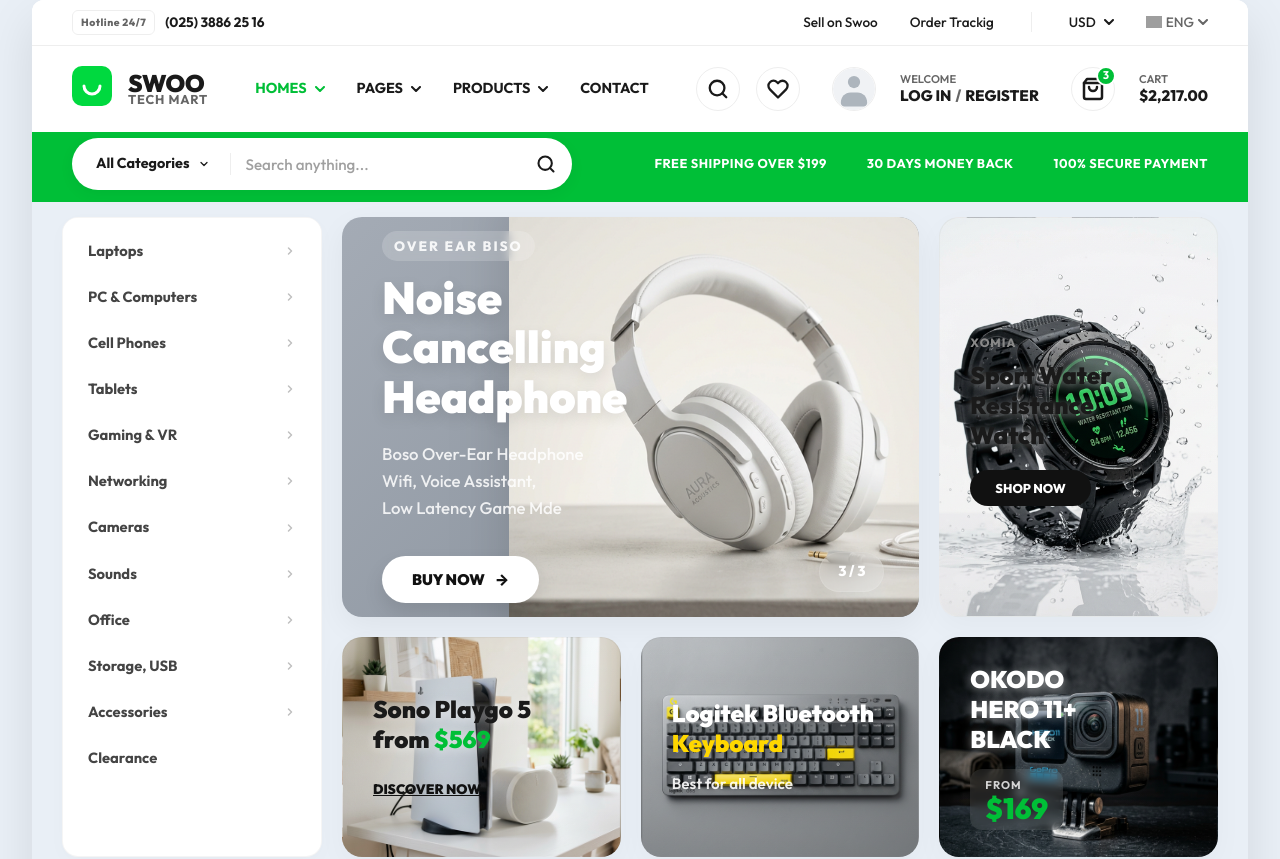
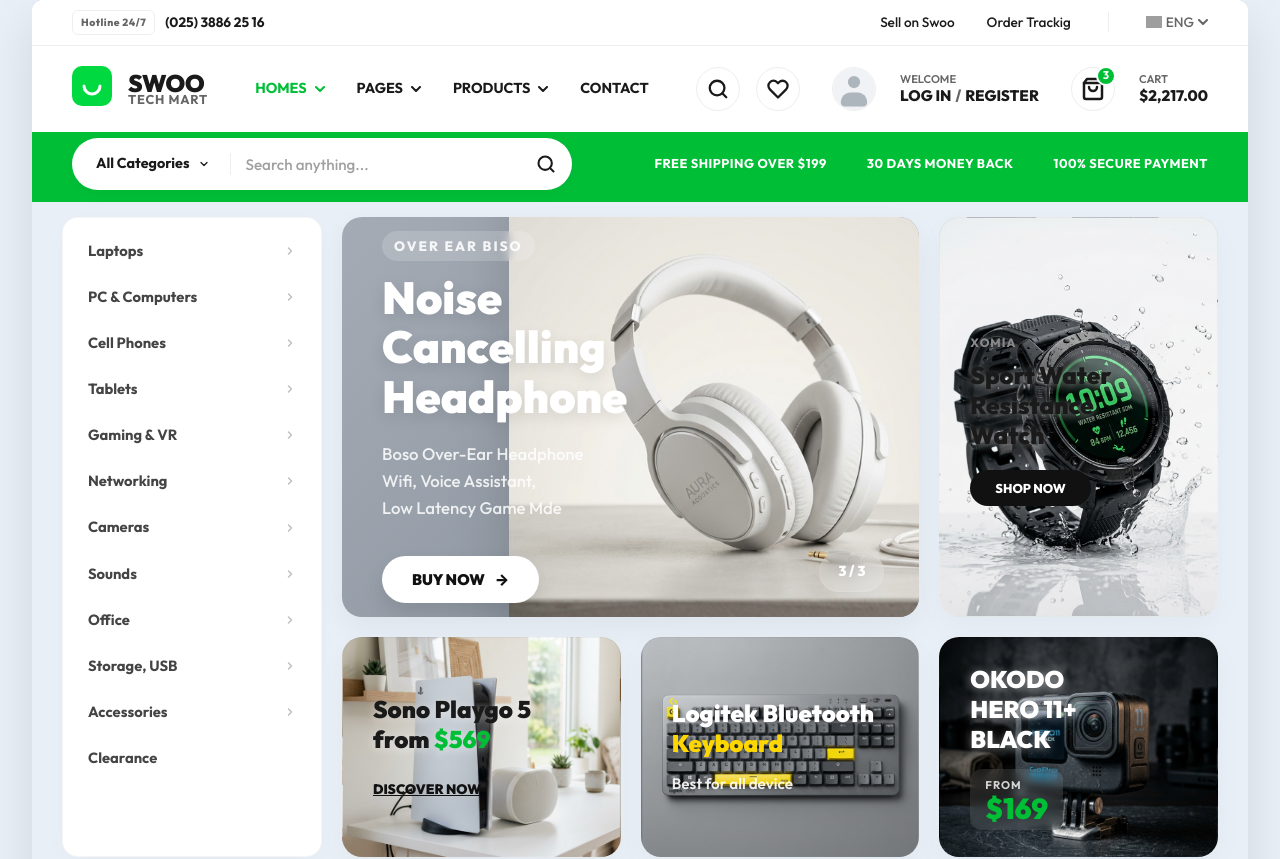
Before and after one commit to nazmulfx/swoo, a React (Vite) app in the folder dashboard/: page / in a window 1280 px wide. Shown: the top 859 px of the page. Built offline with nearby package versions, Linux system fonts and the light colour scheme; grey boxes are pictures that could not be loaded; what frappe-react-sdk would draw is missing.

Commit message:
rmove: usd button

```diff
--- a/dashboard/src/components/Footer/Footer.jsx
+++ b/dashboard/src/components/Footer/Footer.jsx
@@ -93,7 +93,6 @@
         {/* Middle Row: Dropdowns & Subscribe */}
         <div className="footer-mid-row">
           <div className="footer-dropdowns">
-            <button className="dropdown-btn">USD <span className="arrow">&#709;</span></button>
             <LanguageSelector />
           </div>
 
--- a/dashboard/src/components/Navbar/Navbar.jsx
+++ b/dashboard/src/components/Navbar/Navbar.jsx
@@ -40,12 +40,6 @@
             <a href="#">Sell on Swoo</a>
             <a href="#">Order Trackig</a>
             <div className="divider"></div>
-            <div className="dropdown flex align-center gap-1">
-              <span>USD</span>
-              <svg width="10" height="6" viewBox="0 0 10 6" fill="none" xmlns="http://www.w3.org/2000/svg">
-                <path d="M1 1L5 5L9 1" stroke="currentColor" strokeWidth="2" strokeLinecap="round" strokeLinejoin="round"/>
-              </svg>
-            </div>
 
             <LanguageSelector />
           </div>
```
